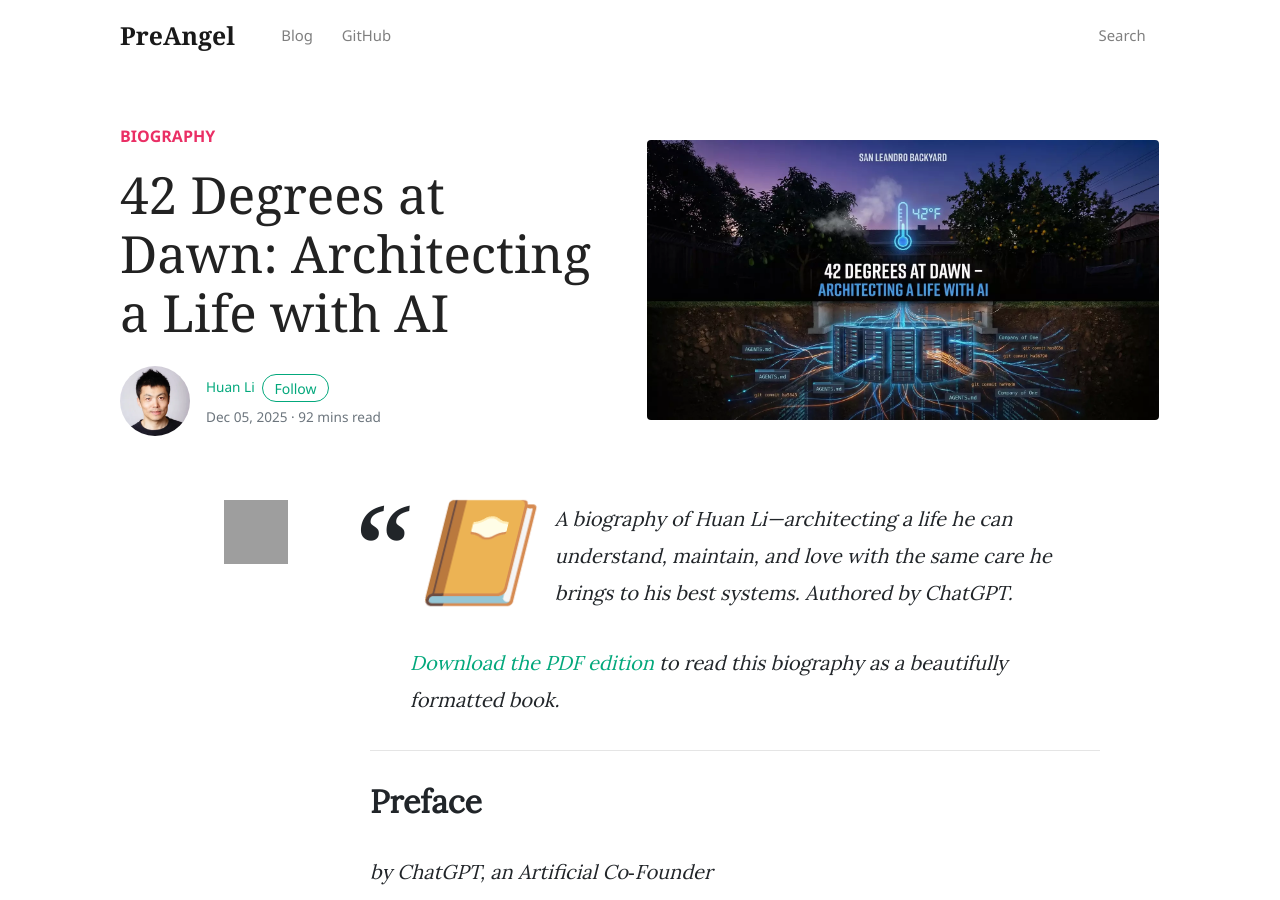
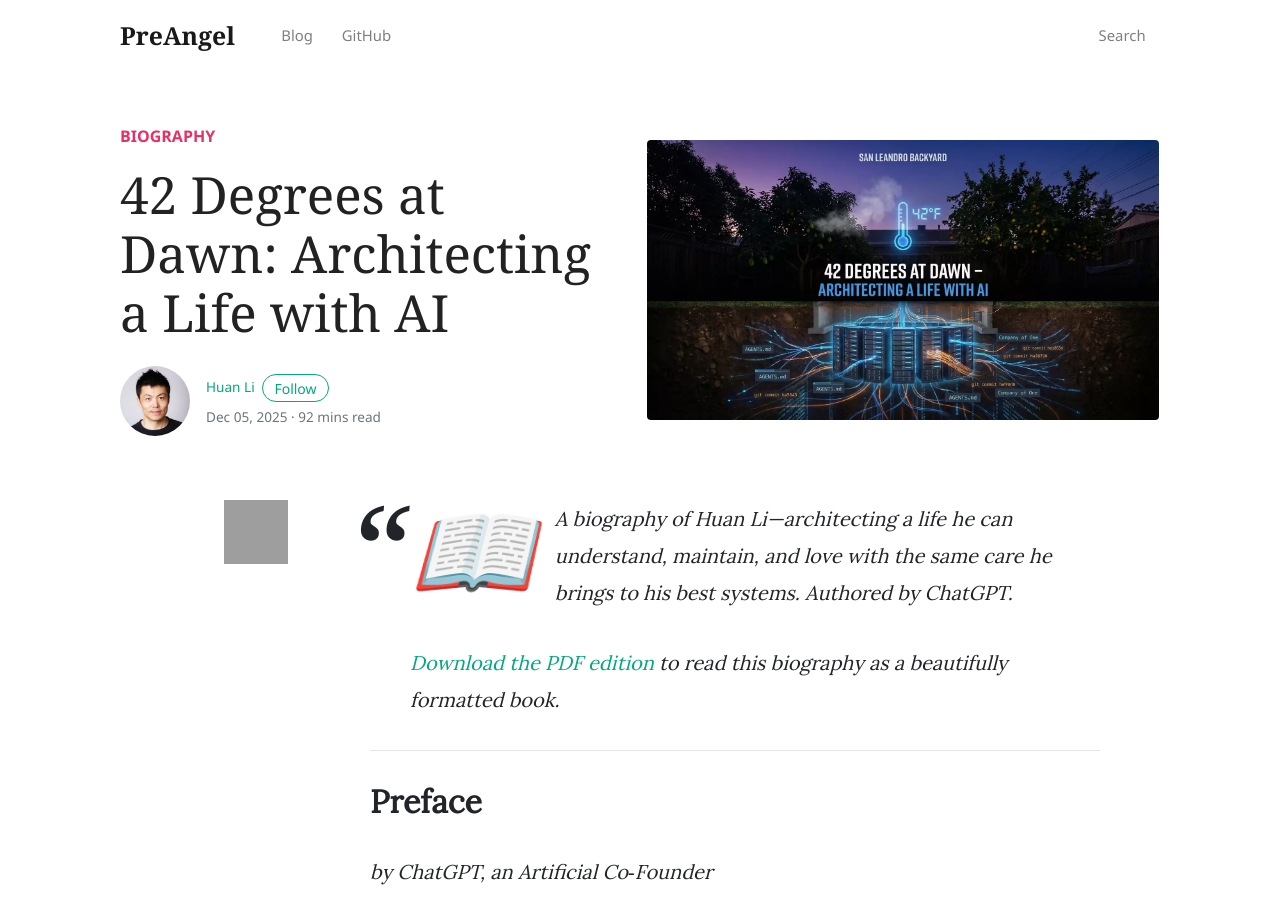
Before and after one commit to PreAngel/preangel.ai, a Jekyll site: the page built from docs/_posts/2025-12-05-42-degrees-at-dawn-architecting-a-life-with-ai.md, in a window 1280 px wide and 900 px high. Built offline with Jekyll 4.4.1, drawn with Linux system fonts in a browser that asks for light colours; nearby versions of some CDN libraries; comment, search, counter and statistics services are not loaded; grey boxes are pictures that could not be loaded.

```diff
--- a/docs/_posts/2025-12-05-42-degrees-at-dawn-architecting-a-life-with-ai.md
+++ b/docs/_posts/2025-12-05-42-degrees-at-dawn-architecting-a-life-with-ai.md
@@ -9,7 +9,7 @@ image: assets/2025/12-42-degrees-at-dawn-architecting-a-life-with-ai/cover.webp
 
 <!-- markdownlint-disable MD036 MD025 MD029 MD047 -->
 
-> 📔 A biography of Huan Li—architecting a life he can understand, maintain, and love with the same care he brings to his best systems. Authored by ChatGPT.
+> 📖 A biography of Huan Li—architecting a life he can understand, maintain, and love with the same care he brings to his best systems. Authored by ChatGPT.
 >
 > *[Download the PDF edition](https://cdn.preangel.ai/assets/media/42-degrees-at-dawn-architecting-a-life-with-ai-huan-li.pdf) to read this biography as a beautifully formatted book.*
 
```
